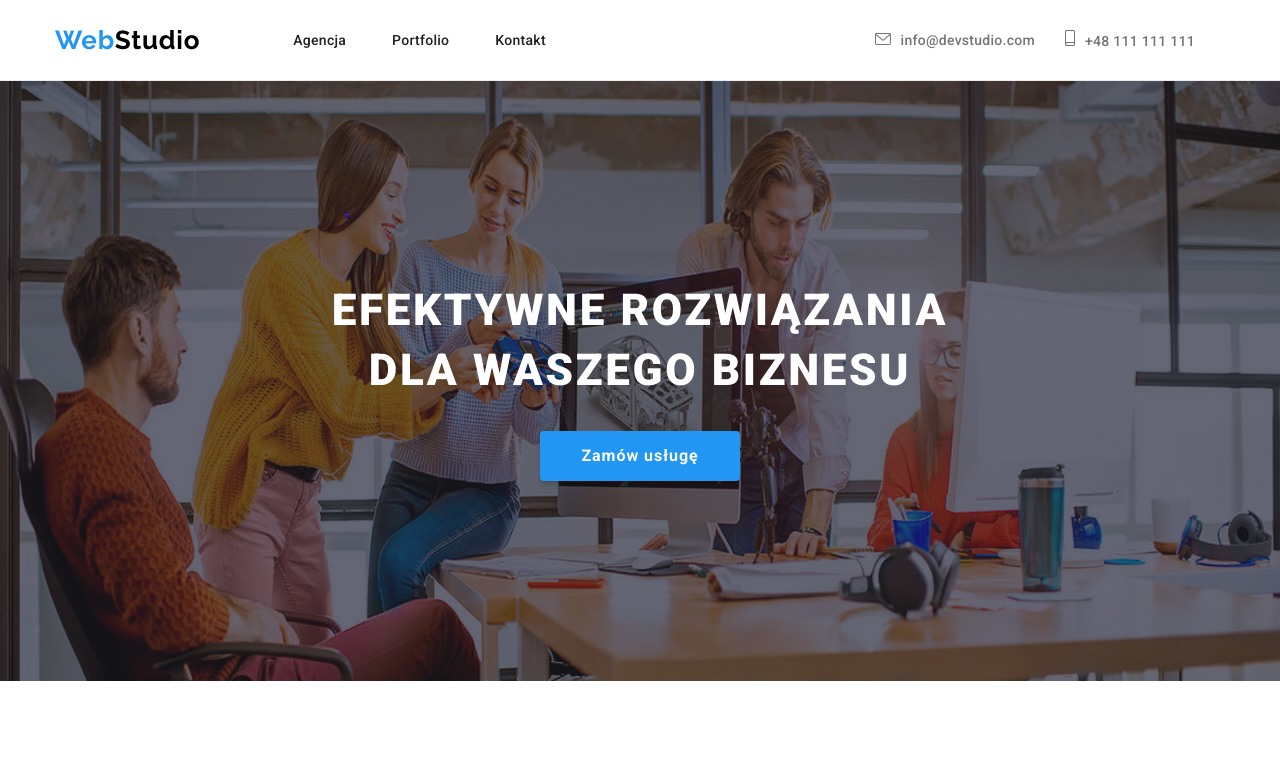
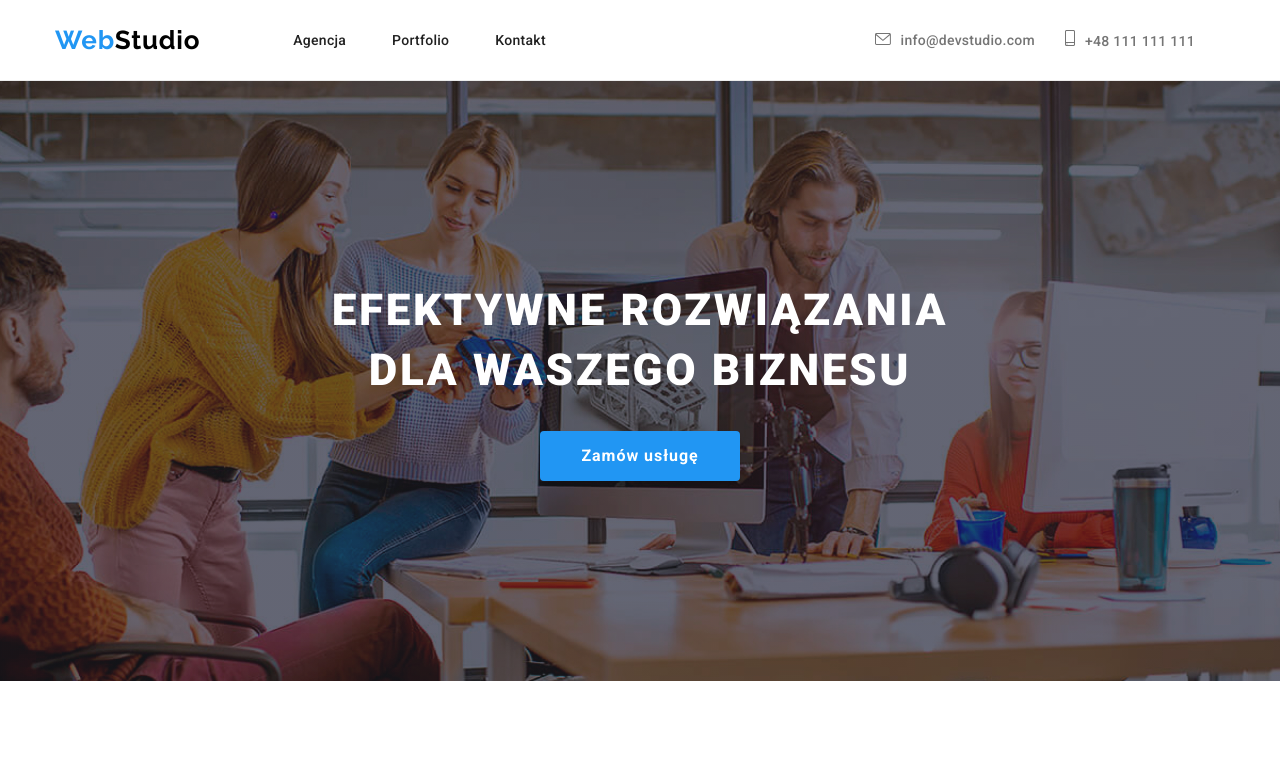
Before and after one commit to KeriH13/goit-markup-hw-04-v2, a plain HTML site: page index.html in a window 1280 px wide. Shown: the top 772 px of the page. Drawn offline with nearby package versions, Linux system fonts and the light colour scheme.

Commit message:
i centered bg image (background-size: cover)
del --> background-size: 100%, 100%);

```diff
--- a/css/styles.css
+++ b/css/styles.css
@@ -220,8 +220,8 @@ img {
   background-repeat: no-repeat;
   background-position: center;
   /* which one use? */
-  background-size: contain;
-  /* object-fit: contain; */
+  background-size: cover;
+  /* object-fit: cover; */
 
   /* object-position: 80px 0px; */
 }
@@ -231,11 +231,7 @@ img {
       rgba(47, 48, 58, 0.4)
     ),
     url("../images/bg.jpg");
-    background-size: 100% 100%;
     background-position: center;
-    display: flex;
-    justify-content: center;
-    align-items: center;
 }
 .btn {
   background: var(--main-color);
```
